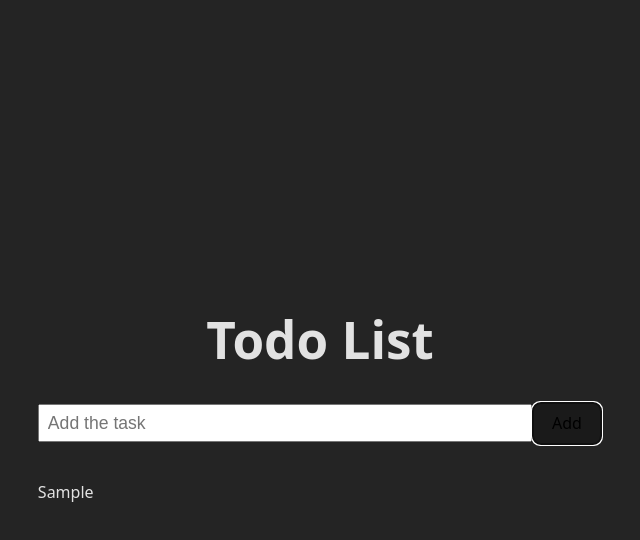
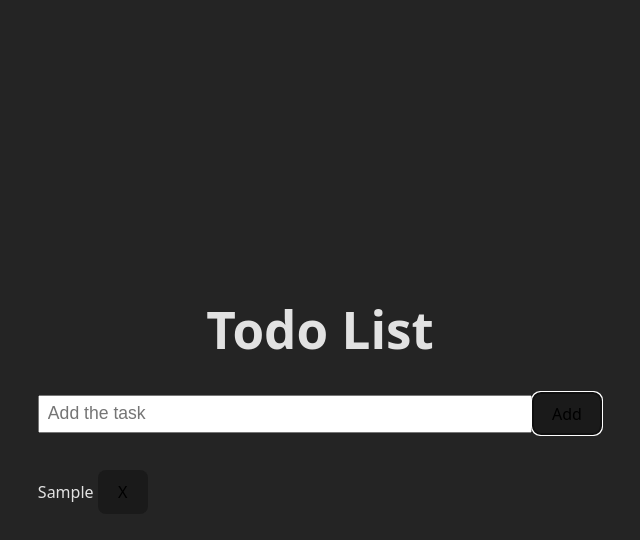
Before and after one commit to annaLucian/todo-list, a React (Vite) app in the folder todo-app/: page / in a window 1280 px wide. Both pictures are taken after typing "Sample" into the empty fields and a click on the button "Add". Shown: the top 540 px of the page, without its empty margins (320-960 px from the left). Built offline with nearby package versions, Linux system fonts and the light colour scheme.

Commit message:
clean white spaces input

```diff
--- a/todo-app/src/components/TodoInput/index.jsx
+++ b/todo-app/src/components/TodoInput/index.jsx
@@ -8,7 +8,10 @@ export const TodoInput = ({ onHandleAddTodo }) => {
   const handleSubmit = (e) => {
     e.preventDefault();
     // enviaar o setear el vlor actual a la lista
-    onHandleAddTodo(inputValue);
+    // no agregar lista vacias
+    const inputValueWithoutSpaces = inputValue.trim();
+    if (inputValueWithoutSpaces === "") return;
+    onHandleAddTodo(inputValueWithoutSpaces);
     // limpia el input despues de guadar la task
     setInputValue("");
   };
--- a/todo-app/src/components/TodoList/TodoItem/index.jsx
+++ b/todo-app/src/components/TodoList/TodoItem/index.jsx
@@ -1,3 +1,7 @@
 export const TodoItem = ({ todo }) => {
-  return <li className="todo-list__item">{todo}</li>;
+  return (
+    <li className="todo-list__item">
+      {todo} <button>X</button>
+    </li>
+  );
 };
```
